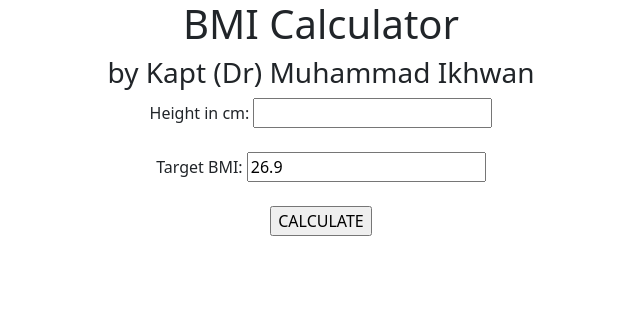
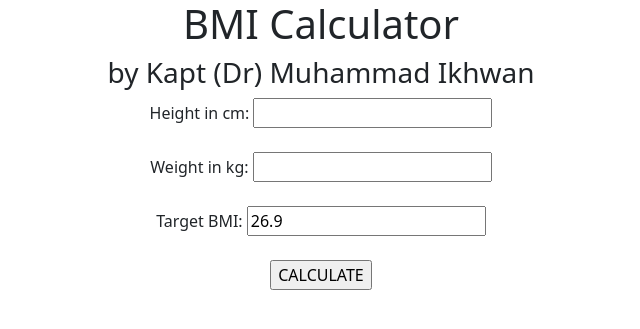
Before and after one commit to ikhwanzubir/Smart-BMI-Calculator, a Flask app: page / in a window 1280 px wide. Shown: the top 329 px of the page, without its empty margins (319-959 px from the left). Run offline with Flask 3, Linux system fonts and the light colour scheme.

Commit message:
Modify to retain form values after submit v3

```diff
--- a/templates/bmi_calculator.html
+++ b/templates/bmi_calculator.html
@@ -11,7 +11,7 @@
     <h3 class="text-center">by Kapt (Dr) Muhammad Ikhwan</h3>
 
     <form action="/calculate"  class="text-center" method="post">
-        Height in cm: <input type="number" name="height" value="{{ height }}><br><br>
+        Height in cm: <input type="number" name="height" value="{{ height }}"><br><br>
         Weight in kg: <input type="number" name="weight" value="{{ weight }}"><br><br>
         Target BMI: <input type="number" step="0.01" name="target_bmi" value="26.9"><br><br>
         <input type="submit" value="CALCULATE">
```
